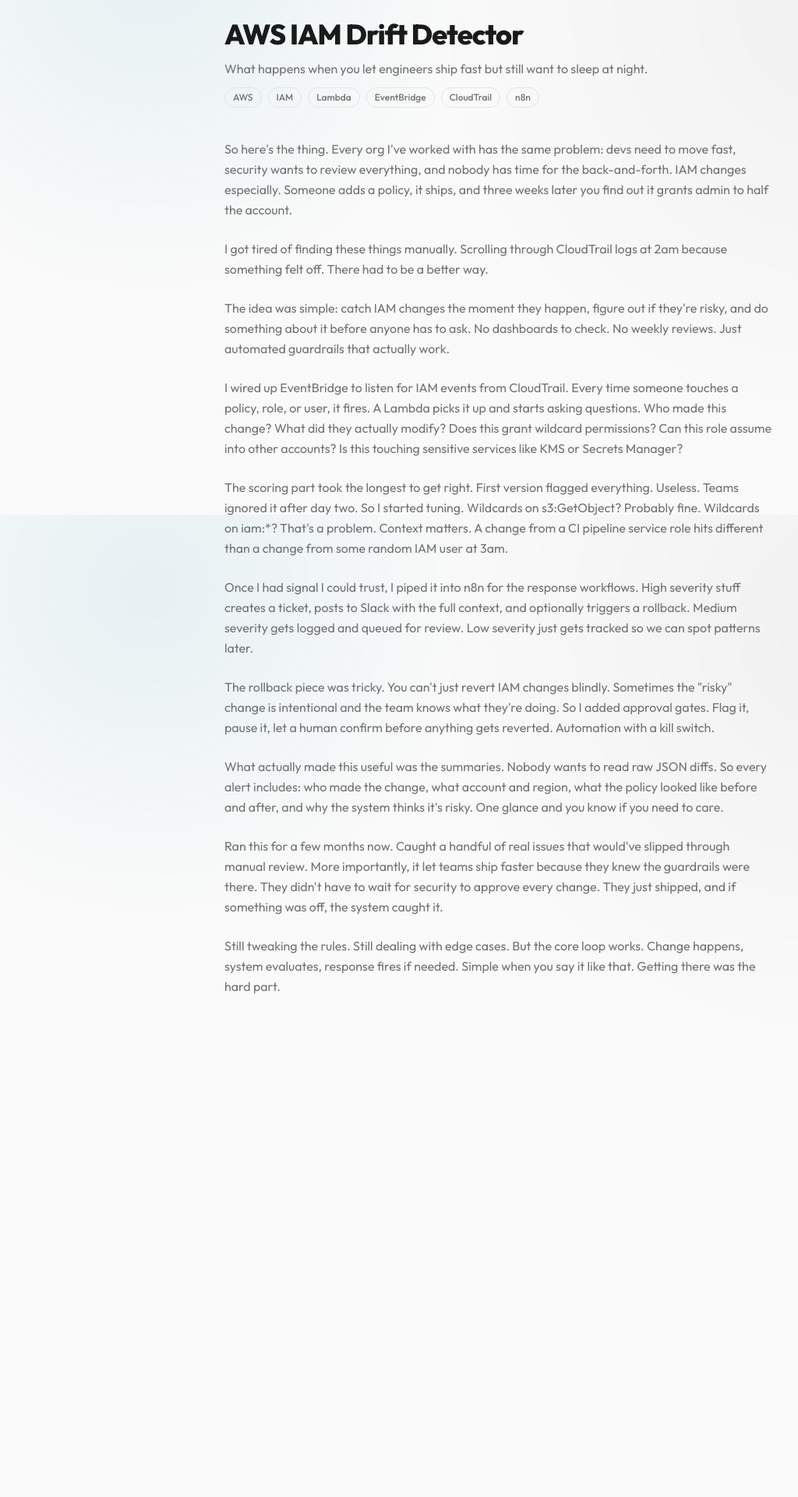
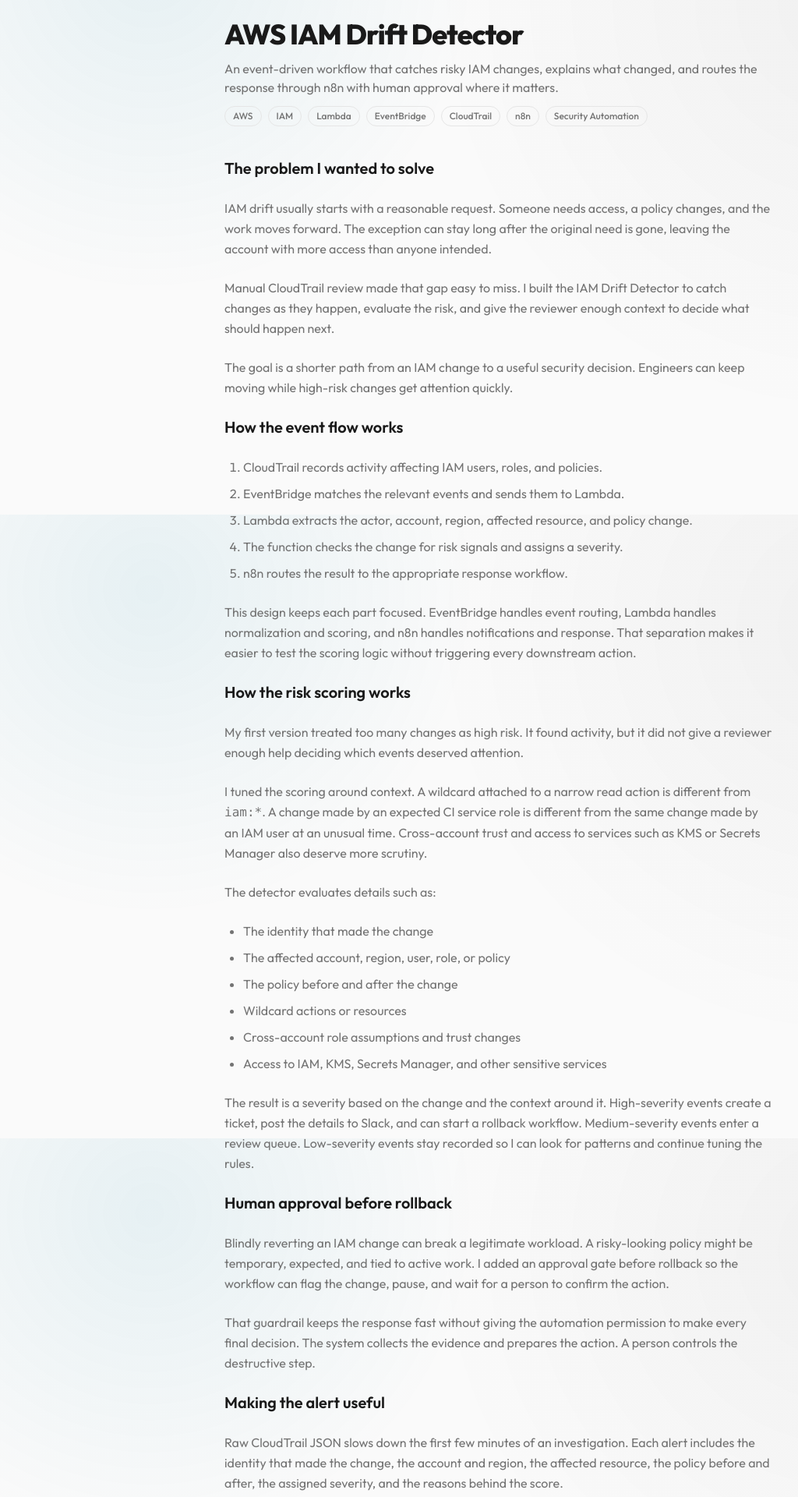
Before and after one commit to SalmanHersi/Portfolio, a Next.js app: page /work/aws-iam-drift-detector in a window 1280 px wide. Shown: the part 140-2060 px from the top of the page at 78% size, without its empty margins (0-1024 px from the left). Before the commit the page ends 1514 px from the top, so only its background shows below. Built offline with nearby package versions, Linux system fonts and the light colour scheme.

Commit message:
Strengthen AWS IAM drift detector case study

```diff
--- a/app/work/aws-iam-drift-detector/page.tsx
+++ b/app/work/aws-iam-drift-detector/page.tsx
@@ -5,10 +5,18 @@
 export const metadata: Metadata = {
   title: 'AWS IAM Drift Detector - Salman Hersi',
   description:
-    'Serverless automation that detects risky IAM changes and triggers response workflows.',
+    'An event-driven AWS workflow that scores IAM changes, explains the risk, and routes response through n8n.',
 };
 
-const stack = ['AWS', 'IAM', 'Lambda', 'EventBridge', 'CloudTrail', 'n8n'];
+const stack = [
+  'AWS',
+  'IAM',
+  'Lambda',
+  'EventBridge',
+  'CloudTrail',
+  'n8n',
+  'Security Automation',
+];
 
 export default function AwsIamDriftDetectorPage() {
   return (
@@ -28,7 +36,8 @@
               AWS IAM Drift Detector
             </h1>
             <p className="text-base text-muted-foreground">
-              What happens when you let engineers ship fast but still want to sleep at night.
+              An event-driven workflow that catches risky IAM changes, explains what changed, and
+              routes the response through n8n with human approval where it matters.
             </p>
             <div className="flex flex-wrap gap-2">
               {stack.map((item) => (
@@ -43,73 +52,135 @@
           </header>
 
           <section className="space-y-6 text-base leading-relaxed text-muted-foreground">
+            <h2 className="text-xl font-semibold text-foreground">
+              The problem I wanted to solve
+            </h2>
             <p>
-              So here&apos;s the thing. Every org I&apos;ve worked with has the same problem: devs need
-              to move fast, security wants to review everything, and nobody has time for the
-              back-and-forth. IAM changes especially. Someone adds a policy, it ships, and three
-              weeks later you find out it grants admin to half the account.
+              IAM drift usually starts with a reasonable request. Someone needs access, a policy
+              changes, and the work moves forward. The exception can stay long after the original
+              need is gone, leaving the account with more access than anyone intended.
             </p>
 
             <p>
-              I got tired of finding these things manually. Scrolling through CloudTrail logs at
-              2am because something felt off. There had to be a better way.
+              Manual CloudTrail review made that gap easy to miss. I built the IAM Drift Detector
+              to catch changes as they happen, evaluate the risk, and give the reviewer enough
+              context to decide what should happen next.
             </p>
 
             <p>
-              The idea was simple: catch IAM changes the moment they happen, figure out if
-              they&apos;re risky, and do something about it before anyone has to ask. No dashboards
-              to check. No weekly reviews. Just automated guardrails that actually work.
+              The goal is a shorter path from an IAM change to a useful security decision.
+              Engineers can keep moving while high-risk changes get attention quickly.
+            </p>
+
+            <h2 className="text-xl font-semibold text-foreground">How the event flow works</h2>
+            <ol className="list-decimal pl-6 space-y-2">
+              <li>CloudTrail records activity affecting IAM users, roles, and policies.</li>
+              <li>EventBridge matches the relevant events and sends them to Lambda.</li>
+              <li>
+                Lambda extracts the actor, account, region, affected resource, and policy change.
+              </li>
+              <li>The function checks the change for risk signals and assigns a severity.</li>
+              <li>n8n routes the result to the appropriate response workflow.</li>
+            </ol>
+
+            <p>
+              This design keeps each part focused. EventBridge handles event routing, Lambda
+              handles normalization and scoring, and n8n handles notifications and response. That
+              separation makes it easier to test the scoring logic without triggering every
+              downstream action.
+            </p>
+
+            <h2 className="text-xl font-semibold text-foreground">
+              How the risk scoring works
+            </h2>
+            <p>
+              My first version treated too many changes as high risk. It found activity, but it
+              did not give a reviewer enough help deciding which events deserved attention.
             </p>
 
             <p>
-              I wired up EventBridge to listen for IAM events from CloudTrail. Every time someone
-              touches a policy, role, or user, it fires. A Lambda picks it up and starts asking
-              questions. Who made this change? What did they actually modify? Does this grant
-              wildcard permissions? Can this role assume into other accounts? Is this touching
-              sensitive services like KMS or Secrets Manager?
+              I tuned the scoring around context. A wildcard attached to a narrow read action is
+              different from <code>iam:*</code>. A change made by an expected CI service role is
+              different from the same change made by an IAM user at an unusual time. Cross-account
+              trust and access to services such as KMS or Secrets Manager also deserve more
+              scrutiny.
+            </p>
+
+            <p>The detector evaluates details such as:</p>
+            <ul className="list-disc pl-6 space-y-2">
+              <li>The identity that made the change</li>
+              <li>The affected account, region, user, role, or policy</li>
+              <li>The policy before and after the change</li>
+              <li>Wildcard actions or resources</li>
+              <li>Cross-account role assumptions and trust changes</li>
+              <li>Access to IAM, KMS, Secrets Manager, and other sensitive services</li>
+            </ul>
+
+            <p>
+              The result is a severity based on the change and the context around it. High-severity
+              events create a ticket, post the details to Slack, and can start a rollback workflow.
+              Medium-severity events enter a review queue. Low-severity events stay recorded so I
+              can look for patterns and continue tuning the rules.
+            </p>
+
+            <h2 className="text-xl font-semibold text-foreground">
+              Human approval before rollback
+            </h2>
+            <p>
+              Blindly reverting an IAM change can break a legitimate workload. A risky-looking
+              policy might be temporary, expected, and tied to active work. I added an approval
+              gate before rollback so the workflow can flag the change, pause, and wait for a
+              person to confirm the action.
             </p>
 
             <p>
-              The scoring part took the longest to get right. First version flagged everything.
-              Useless. Teams ignored it after day two. So I started tuning. Wildcards on
-              s3:GetObject? Probably fine. Wildcards on iam:*? That&apos;s a problem. Context
-              matters. A change from a CI pipeline service role hits different than a change from
-              some random IAM user at 3am.
+              That guardrail keeps the response fast without giving the automation permission to
+              make every final decision. The system collects the evidence and prepares the action.
+              A person controls the destructive step.
+            </p>
+
+            <h2 className="text-xl font-semibold text-foreground">
+              Making the alert useful
+            </h2>
+            <p>
+              Raw CloudTrail JSON slows down the first few minutes of an investigation. Each alert
+              includes the identity that made the change, the account and region, the affected
+              resource, the policy before and after, the assigned severity, and the reasons behind
+              the score.
             </p>
 
             <p>
-              Once I had signal I could trust, I piped it into n8n for the response workflows.
-              High severity stuff creates a ticket, posts to Slack with the full context, and
-              optionally triggers a rollback. Medium severity gets logged and queued for review.
-              Low severity just gets tracked so we can spot patterns later.
+              That summary gives the reviewer a starting point without requiring them to search
+              through the original event first. The raw event is still available when they need
+              the full record.
+            </p>
+
+            <h2 className="text-xl font-semibold text-foreground">
+              What this project demonstrates
+            </h2>
+            <ul className="list-disc pl-6 space-y-2">
+              <li>Monitoring AWS control-plane activity with CloudTrail</li>
+              <li>Routing security events with EventBridge</li>
+              <li>Parsing and scoring IAM changes in Lambda</li>
+              <li>Reviewing policy scope, wildcard access, and cross-account trust</li>
+              <li>Separating detection logic from response orchestration</li>
+              <li>Building severity-based workflows in n8n</li>
+              <li>Adding human approval before a rollback</li>
+              <li>Turning raw cloud events into investigation-ready alerts</li>
+            </ul>
+
+            <h2 className="text-xl font-semibold text-foreground">What I learned</h2>
+            <p>
+              I ran the detector for several months and used it to surface a handful of issues that
+              manual review could have missed. The scoring needed the most iteration. Detection
+              without context produced noise, and automation without an approval boundary created
+              unnecessary risk.
             </p>
 
             <p>
-              The rollback piece was tricky. You can&apos;t just revert IAM changes blindly.
-              Sometimes the &quot;risky&quot; change is intentional and the team knows what
-              they&apos;re doing. So I added approval gates. Flag it, pause it, let a human
-              confirm before anything gets reverted. Automation with a kill switch.
-            </p>
-
-            <p>
-              What actually made this useful was the summaries. Nobody wants to read raw JSON
-              diffs. So every alert includes: who made the change, what account and region, what
-              the policy looked like before and after, and why the system thinks it&apos;s risky.
-              One glance and you know if you need to care.
-            </p>
-
-            <p>
-              Ran this for a few months now. Caught a handful of real issues that would&apos;ve
-              slipped through manual review. More importantly, it let teams ship faster because
-              they knew the guardrails were there. They didn&apos;t have to wait for security to
-              approve every change. They just shipped, and if something was off, the system
-              caught it.
-            </p>
-
-            <p>
-              Still tweaking the rules. Still dealing with edge cases. But the core loop works.
-              Change happens, system evaluates, response fires if needed. Simple when you say it
-              like that. Getting there was the hard part.
+              I am still tuning edge cases, but the working path is clear. An IAM change creates an
+              event, Lambda evaluates it, n8n routes the response, and the workflow pauses for human
+              approval before a rollback when the decision could affect a live workload.
             </p>
           </section>
         </article>
--- a/components/Building.tsx
+++ b/components/Building.tsx
@@ -83,7 +83,7 @@
         <ProjectItem
           icon={<AwsIcon className="h-6 w-6" />}
           title="AWS IAM Drift Detector"
-          description="Serverless automation that audits IAM changes, flags risky policy drift, and kicks off response workflows."
+          description="Event-driven AWS monitoring that scores IAM changes and routes risky drift through n8n with human approval."
           href="/work/aws-iam-drift-detector"
           tags={['AWS', 'Lambda', 'EventBridge', 'IAM']}
         />
```
